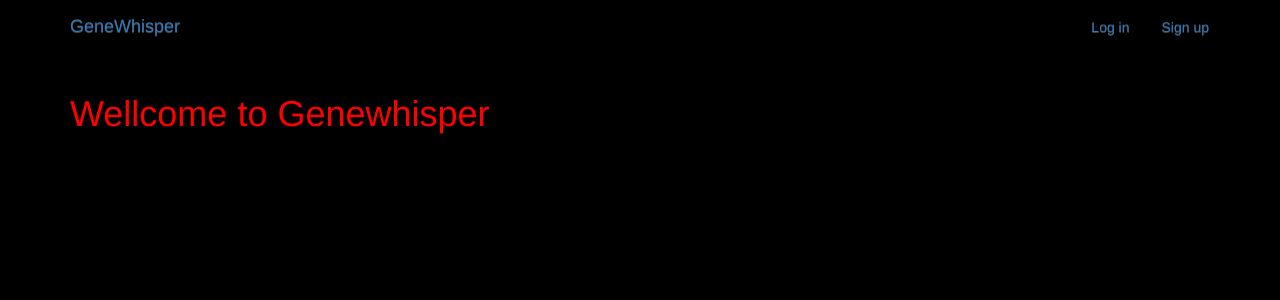
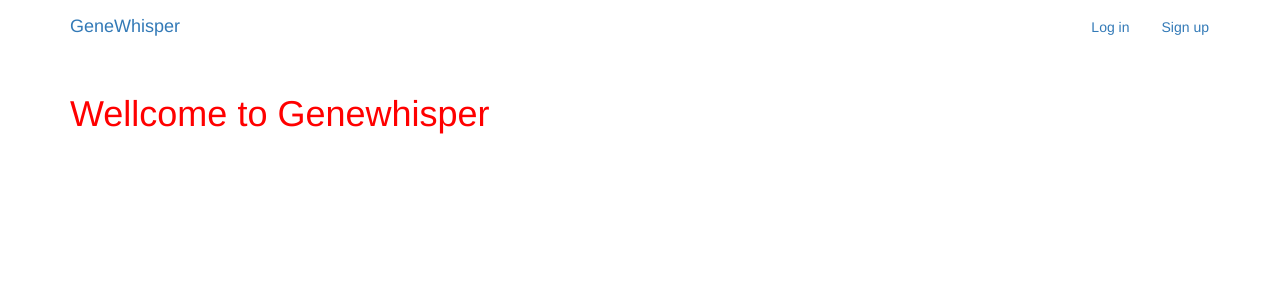
Before and after one commit to genewhisper/genewhisper-web, a Django app: page / in a window 1280 px wide. Shown: the top 300 px of the page. Run offline with Django 3.2, Linux system fonts and the light colour scheme; parts of the project's set-up code (start-up, migrations or seed data) failed here and were passed over; some libraries are stand-ins or nearby versions.

Commit message:
fixed static file issue, added local db.sqlite3

```diff
--- a/genewhisper/genewhisper/urls.py
+++ b/genewhisper/genewhisper/urls.py
@@ -16,6 +16,8 @@ Including another URLconf
 from django.contrib import admin
 from django.urls import path, include
 from . import views
+from django.conf import settings
+from django.conf.urls.static import static
 
 urlpatterns = [
     path('admin/', admin.site.urls),
--- a/genewhisper/static/genewhisper/css/master.css
+++ b/genewhisper/static/genewhisper/css/master.css
@@ -1,9 +1,9 @@
-body {
-  margin: 0;
-  overflow: hidden;
-  background-color: black;
-  color:white;
-}
+/*body {*/
+  /*margin: 0;*/
+  /*overflow: hidden;*/
+  /*background-color: black;*/
+  /*color:white;*/
+/*}*/
 
 h1{
   color:red;
--- a/genewhisper/templates/base.html
+++ b/genewhisper/templates/base.html
@@ -1,11 +1,10 @@
 <!DOCTYPE html>
 {% load staticfiles %}
-
 <html lang="en">
 <head>
     <meta charset="UTF-8">
     <title>Title</title>
-    <link rel="stylesheet" type="text/css" href="{% static "genewhisper/style.css" %}"/>
+
 
     <link rel="stylesheet" href="https://maxcdn.bootstrapcdn.com/bootstrap/3.3.7/css/bootstrap.min.css"
           integrity="sha384-BVYiiSIFeK1dGmJRAkycuHAHRg32OmUcww7on3RYdg4Va+PmSTsz/K68vbdEjh4u" crossorigin="anonymous">
@@ -19,11 +18,12 @@
             integrity="sha384-Tc5IQib027qvyjSMfHjOMaLkfuWVxZxUPnCJA7l2mCWNIpG9mGCD8wGNIcPD7Txa"
             crossorigin="anonymous"></script>
 
-
     <link href="https://fonts.googleapis.com/css?family=Montserrat" rel="stylesheet">
 
-    <link rel="stylesheet" href="{{ STATIC_URL }}genewhisper/css/master.css"/>
+    <link rel="stylesheet" type="text/css" href="{% static 'genewhisper/css/master.css' %}"/>
+
 </head>
+
 <body>
 <nav class="navbar  mynav" role="navigation" id="navbar">
     <div class="container">
```
Also changed, not shown: genewhisper/genewhisper/settings.py (+16 -17 lines), genewhisper/db.sqlite3 (added), genewhisper/static/accounts/style.css (renamed from genewhisper/static/style.css).
